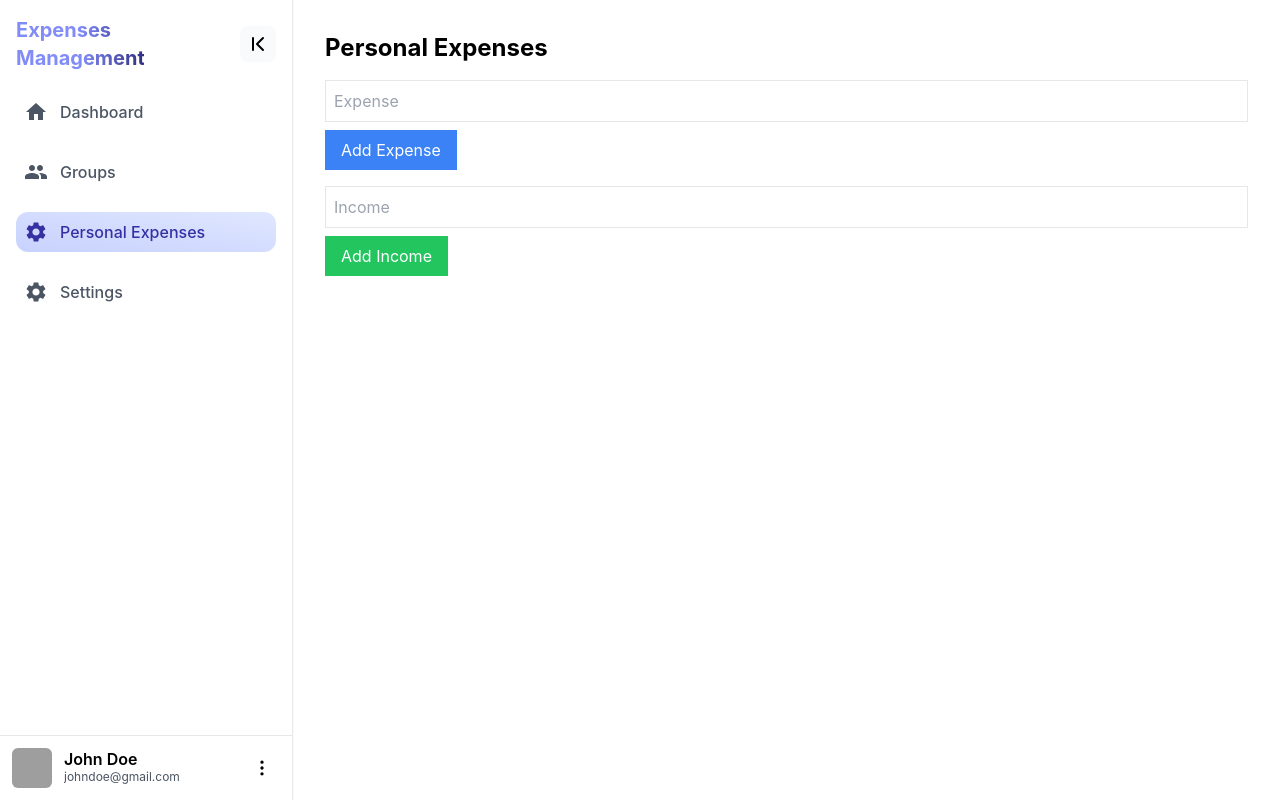
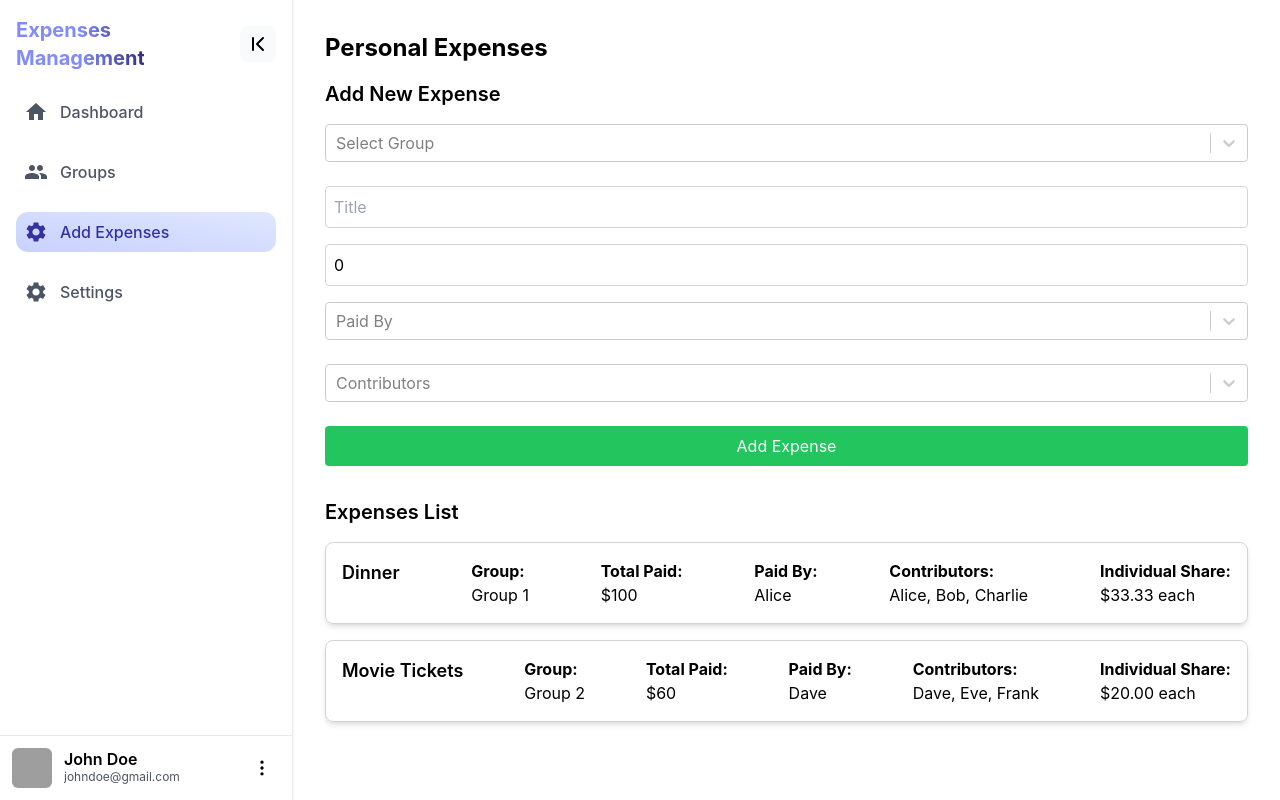
Before and after one commit to smitkevadiya50/Expenses-Management, a React (Create React App) app: page /personal-expenses in a window 1280 px wide. Built offline with nearby package versions, Linux system fonts and the light colour scheme; grey boxes are pictures that could not be loaded.

Commit message:
Add Expenses UI

```diff
--- a/package.json
+++ b/package.json
@@ -21,6 +21,7 @@
     "react-dom": "^18.3.1",
     "react-router-dom": "^6.23.1",
     "react-scripts": "5.0.1",
+    "react-select": "^5.8.0",
     "styled-components": "^6.1.11",
     "typescript": "^4.9.5",
     "web-vitals": "^2.1.4"
--- a/src/App.tsx
+++ b/src/App.tsx
@@ -25,7 +25,7 @@ const App: React.FC = () => {
         <Sidebar isMobileOpen={isMobileOpen} setIsMobileOpen={setIsMobileOpen}>
           <SidebarItem icon={<Home />} text="Dashboard" to="/dashboard" />
           <SidebarItem icon={<Group />} text="Groups" to="/groups" />
-          <SidebarItem icon={<SettingsIcon />} text="Personal Expenses" to="/personal-expenses" />
+          <SidebarItem icon={<SettingsIcon />} text="Add Expenses" to="/personal-expenses" />
           <SidebarItem icon={<SettingsIcon />} text="Settings" to="/settings" />
         </Sidebar>
         <div className="flex-grow p-4 overflow-auto mt-12 md:mt-0">
--- a/src/components/Groups.tsx
+++ b/src/components/Groups.tsx
@@ -25,13 +25,6 @@ const Groups: React.FC = () => {
       groupGrowth: "than last week",
       growthPercentage: "+20%",
       members: ["Eve", "Frank"]
-    },
-    {
-      groupName: "Group 4",
-      groupMoney: "$89k",
-      groupGrowth: "than last week",
-      growthPercentage: "+70%",
-      members: ["Grace", "Heidi"]
     }
   ]);
 
--- a/src/components/PersonalExpenses.tsx
+++ b/src/components/PersonalExpenses.tsx
@@ -1,45 +1,139 @@
-import React, { useState } from 'react';
+import React, { useState, useEffect } from 'react';
+import Select from 'react-select';
+
+interface Group {
+  name: string;
+  members: string[];
+}
+
+interface Expense {
+  id: number;
+  group: string;
+  title: string;
+  totalPaid: number;
+  paidBy: string;
+  contributors: string[];
+}
 
 const PersonalExpenses: React.FC = () => {
-  const [expense, setExpense] = useState('');
-  const [income, setIncome] = useState('');
+  const [groups, setGroups] = useState<Group[]>([
+    { name: 'Group 1', members: ['Alice', 'Bob', 'Charlie'] },
+    { name: 'Group 2', members: ['Dave', 'Eve', 'Frank'] },
+    { name: 'Group 3', members: ['Grace', 'Heidi', 'Ivan'] },
+  ]);
+
+  const [expenses, setExpenses] = useState<Expense[]>([
+    {
+      id: 1,
+      group: 'Group 1',
+      title: 'Dinner',
+      totalPaid: 100,
+      paidBy: 'Alice',
+      contributors: ['Alice', 'Bob', 'Charlie'],
+    },
+    {
+      id: 2,
+      group: 'Group 2',
+      title: 'Movie Tickets',
+      totalPaid: 60,
+      paidBy: 'Dave',
+      contributors: ['Dave', 'Eve', 'Frank'],
+    },
+  ]);
+
+  const [newExpense, setNewExpense] = useState<Expense>({
+    id: 0,
+    group: '',
+    title: '',
+    totalPaid: 0,
+    paidBy: '',
+    contributors: [],
+  });
+
+  useEffect(() => {
+    if (newExpense.group) {
+      const selectedGroup = groups.find(group => group.name === newExpense.group);
+      if (selectedGroup) {
+        setNewExpense({ ...newExpense, contributors: [], paidBy: '' });
+      }
+    }
+  }, [newExpense.group, groups]);
 
   const handleAddExpense = () => {
-    // Logic to add personal expense
-    console.log('Expense added:', expense);
+    setExpenses([...expenses, { ...newExpense, id: expenses.length + 1 }]);
+    setNewExpense({ id: 0, group: '', title: '', totalPaid: 0, paidBy: '', contributors: [] });
   };
 
-  const handleAddIncome = () => {
-    // Logic to add income
-    console.log('Income added:', income);
+  const calculateIndividualShare = (expense: Expense) => {
+    return (expense.totalPaid / expense.contributors.length).toFixed(2);
   };
+
+  const groupOptions = groups.map(group => ({ value: group.name, label: group.name }));
+  const memberOptions = newExpense.group
+    ? groups.find(group => group.name === newExpense.group)?.members.map(member => ({ value: member, label: member }))
+    : [];
 
   return (
     <div className="p-4">
       <h1 className="text-2xl font-bold mb-4">Personal Expenses</h1>
-      <div className="mb-4">
-        <input
-          type="text"
-          value={expense}
-          onChange={(e) => setExpense(e.target.value)}
-          placeholder="Expense"
-          className="border p-2 w-full mb-2"
-        />
-        <button onClick={handleAddExpense} className="bg-blue-500 text-white px-4 py-2">
-          Add Expense
-        </button>
+
+      <div className="mb-8">
+        <h2 className="text-xl font-semibold mb-4">Add New Expense</h2>
+        <div className="grid gap-4 mb-4">
+          <Select
+            options={groupOptions}
+            placeholder="Select Group"
+            onChange={(option) => setNewExpense({ ...newExpense, group: option ? option.value : '' })}
+            className="mb-2"
+          />
+          <input
+            type="text"
+            placeholder="Title"
+            value={newExpense.title}
+            onChange={(e) => setNewExpense({ ...newExpense, title: e.target.value })}
+            className="p-2 border border-gray-300 rounded"
+          />
+          <input
+            type="number"
+            placeholder="Total Paid"
+            value={newExpense.totalPaid}
+            onChange={(e) => setNewExpense({ ...newExpense, totalPaid: +e.target.value })}
+            className="p-2 border border-gray-300 rounded"
+          />
+          <Select
+            options={memberOptions}
+            placeholder="Paid By"
+            onChange={(option) => setNewExpense({ ...newExpense, paidBy: option ? option.value : '' })}
+            className="mb-2"
+          />
+          <Select
+            isMulti
+            options={memberOptions}
+            placeholder="Contributors"
+            value={newExpense.contributors.map(contributor => ({ value: contributor, label: contributor }))}
+            onChange={(selectedOptions) =>
+              setNewExpense({ ...newExpense, contributors: selectedOptions ? selectedOptions.map(option => option.value) : [] })
+            }
+            className="mb-2"
+          />
+          <button onClick={handleAddExpense} className="bg-green-500 text-white px-4 py-2 rounded">
+            Add Expense
+          </button>
+        </div>
       </div>
-      <div>
-        <input
-          type="text"
-          value={income}
-          onChange={(e) => setIncome(e.target.value)}
-          placeholder="Income"
-          className="border p-2 w-full mb-2"
-        />
-        <button onClick={handleAddIncome} className="bg-green-500 text-white px-4 py-2">
-          Add Income
-        </button>
+
+      <h2 className="text-xl font-semibold mb-4">Expenses List</h2>
+      <div className="grid gap-4">
+        {expenses.map((expense) => (
+          <div key={expense.id} className="p-4 border border-gray-300 rounded-lg shadow-md justify-between md:flex">
+            <h3 className="text-lg font-semibold">{expense.title}</h3>
+            <p className='md:flex-col md:flex'><strong>Group:</strong> {expense.group}</p>
+            <p className='md:flex-col md:flex'><strong>Total Paid:</strong> ${expense.totalPaid}</p>
+            <p className='md:flex-col md:flex'><strong>Paid By:</strong> {expense.paidBy}</p>
+            <p className='md:flex-col md:flex'><strong>Contributors:</strong> {expense.contributors.join(', ')}</p>
+            <p className='md:flex-col md:flex'><strong>Individual Share:</strong> ${calculateIndividualShare(expense)} each</p>
+          </div>
+        ))}
       </div>
     </div>
   );
```
Also changed, not shown: 1 other file (tests, documents, lock files or other folders).
